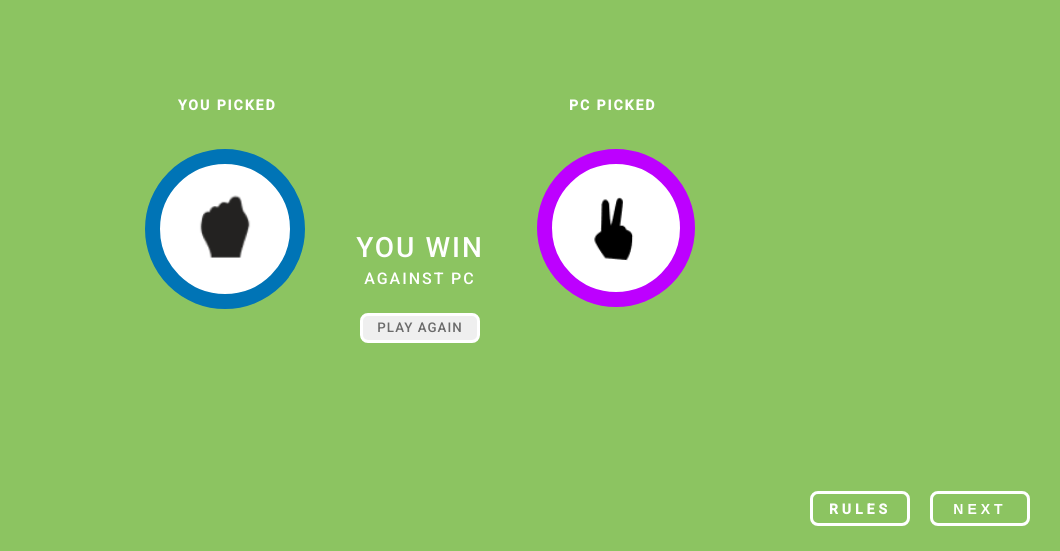
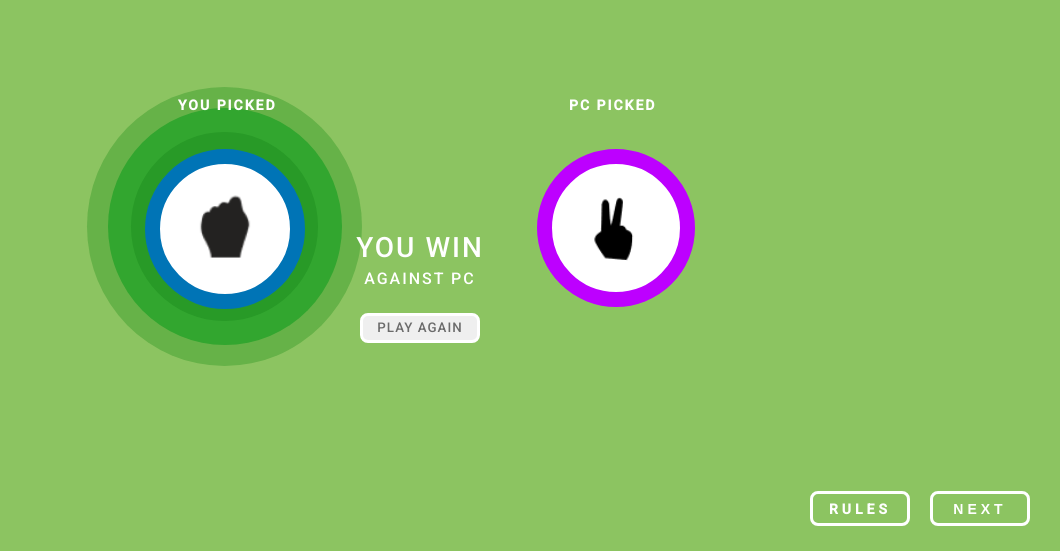
Before and after one commit to tejask2001/RockPaperScissor, a plain HTML site: page index.html in a window 1280 px wide. Both pictures are taken after a click on the element 525 px from the left and 396 px from the top of the page. Shown: the part 249-800 px from the top of the page, without its empty margins (220-1280 px from the left). Drawn offline with Linux system fonts and the light colour scheme; a web font is replaced by a local one.

Commit message:
Rock Paper Scissor

```diff
--- a/game.js
+++ b/game.js
@@ -23,6 +23,7 @@ let pcScore = document.getElementById("computerScore");
 
 let userScore = parseInt(localStorage.getItem("userScore")) || 0;
 let computerScore = parseInt(localStorage.getItem("computerScore")) || 0;
+let winEffect=document.getElementById('win-effect')
 
 yourScore.innerText = userScore;
 pcScore.innerText = computerScore;
@@ -55,6 +56,7 @@ youSelect.forEach((element) => {
         userScore++;
         nextButton.style.display = "block";
         ruleButton.style.right = "150px";
+        winEffect.style.display='flex'
       } else if (urChoice == x) {
         console.log("draw");
         drawResult.style.display = "flex";
@@ -62,6 +64,8 @@ youSelect.forEach((element) => {
         console.log("You lose");
         loseResult.style.display = "flex";
         computerScore++;
+        winEffect.style.display='flex'
+        winEffect.style.left='60.5%'
       }
       updateScores();
     }, 1000);
--- a/homepage.css
+++ b/homepage.css
@@ -325,3 +325,33 @@ li p {
   position: absolute;
   right: 7%;
 }
+.win-eff{
+    position: absolute;
+    height: 90%;
+    width: 50%;
+    right: 60.5%;
+    background-color: #66b248;
+    border-radius: 50%;
+    display: flex;
+    align-items: center;
+    justify-content: center;
+    display: none;
+}
+
+.circle{
+    position: absolute;
+    height: 85%;
+    width: 85%;
+    background-color: #32a62f;
+    border-radius: 50%;
+    display: flex;
+    align-items: center;
+    justify-content: center;
+}
+.innerCircle{
+    position: absolute;
+    height: 80%;
+    width: 80%;
+    background-color: #289a27;
+    border-radius: 50%;
+}
--- a/index.html
+++ b/index.html
@@ -23,6 +23,9 @@
       </div>
     </div>
     <div id="buttons">
+        <div id="win-effect" class="win-eff">
+            <div class="circle"><div class="innerCircle"></div></div>
+        </div>
       <img src="templates/triangle.png" id="triangle" />
       <div id="fist" class="game-btn" value="1">
         <img src="templates/fist.png" class="you-select-img" id="fist-img" />
```
